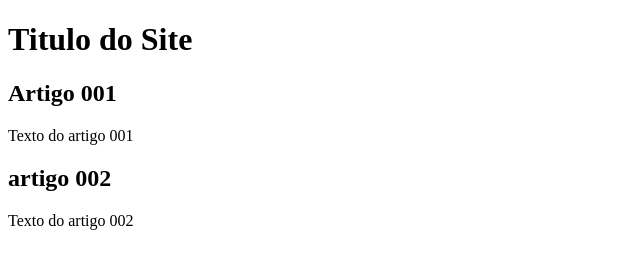
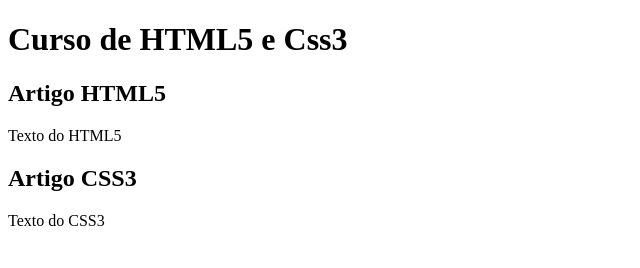
Before and after one commit to LucasGoes-123/Projeto-Site, a plain HTML site: page index.html in a window 1280 px wide. Shown: the whole page, without its empty margins (0-640 px from the left). Drawn offline with Linux system fonts and the light colour scheme.

Commit message:
Update index.html

```diff
--- a/index.html
+++ b/index.html
@@ -8,15 +8,15 @@
 <body>
     <main>
         <header>
-            <h1>Titulo do Site</h1>
+            <h1>Curso de HTML5 e Css3</h1>
         </header>
         <article>
-            <h2>Artigo 001</h2>
-            <p>Texto do artigo 001</p>
+            <h2>Artigo HTML5</h2>
+            <p>Texto do HTML5 </p>
         </article>
         <article>
-            <h2>artigo 002</h2>
-            <p>Texto do artigo 002</p>
+            <h2>Artigo CSS3</h2>
+            <p>Texto do CSS3</p>
         </article>
     </main>
 </body>
```
